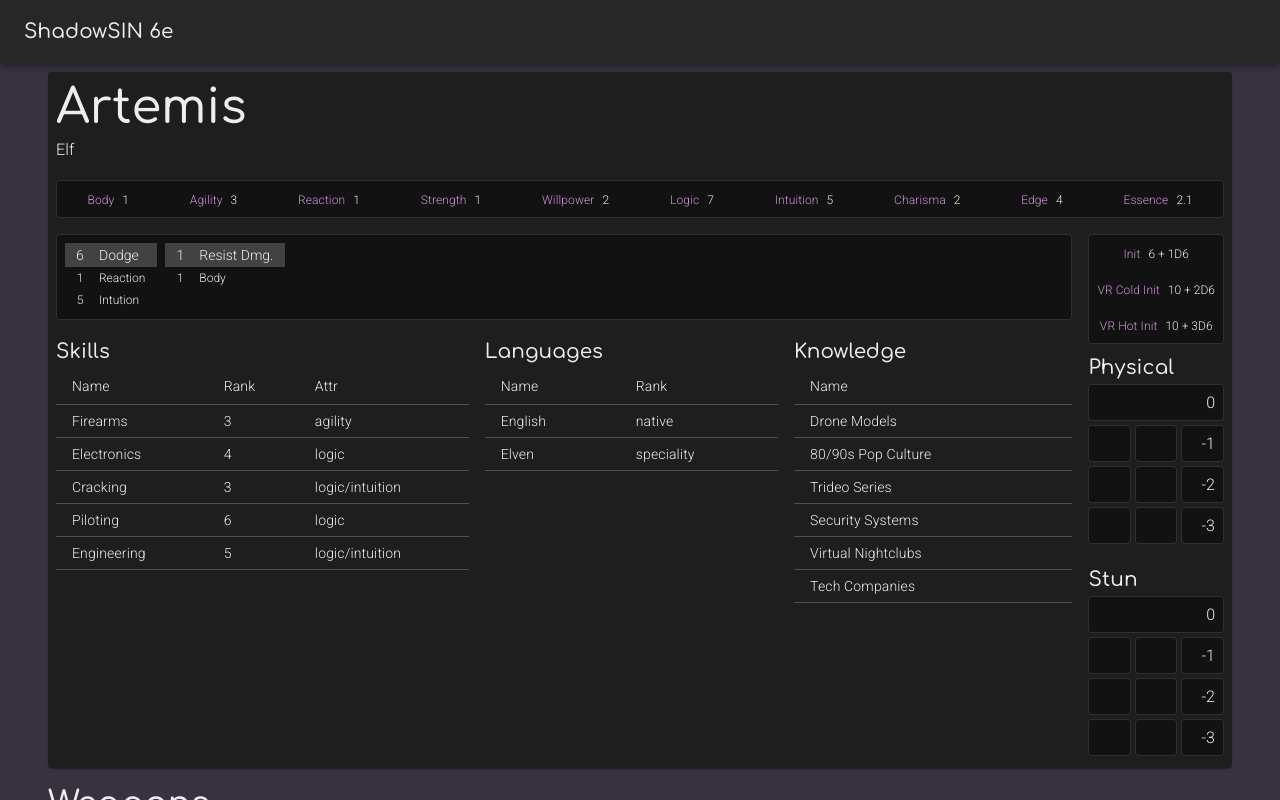
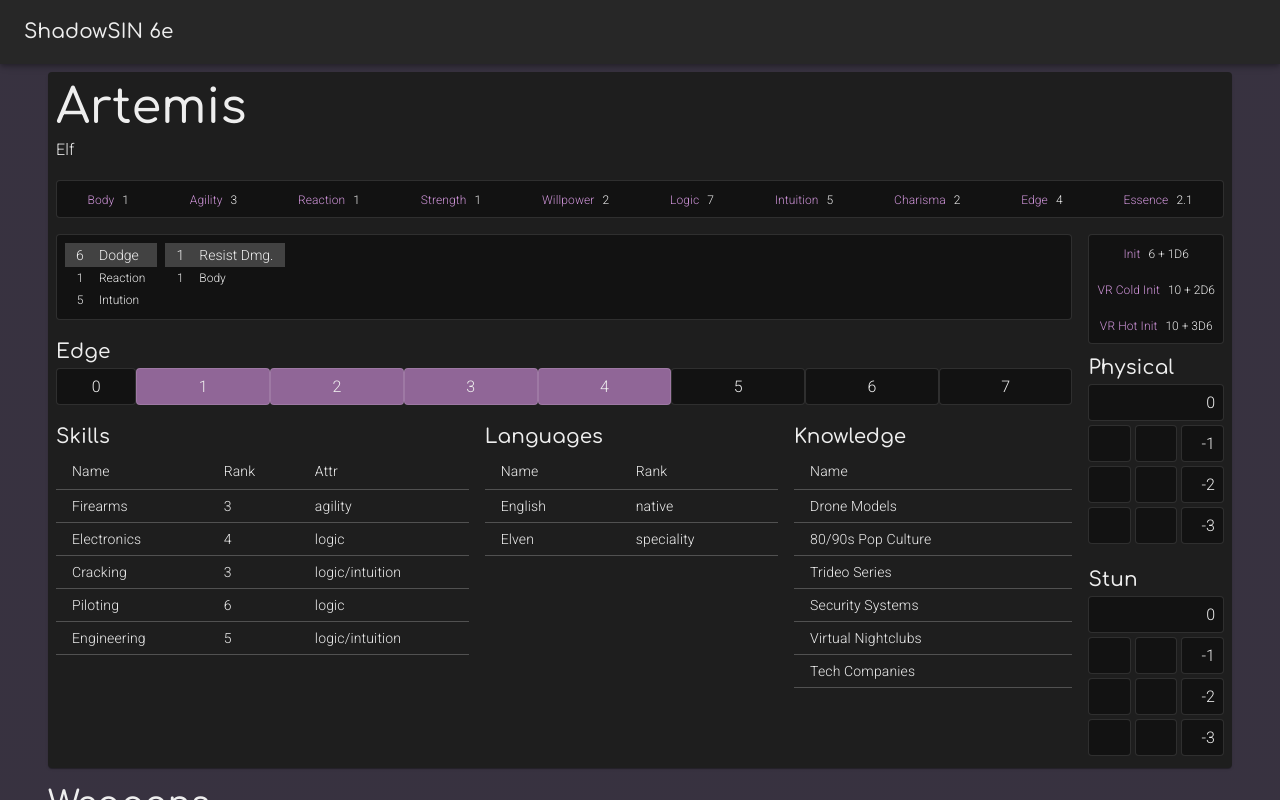
Before and after one commit to Zeragamba/ShadowSIN, a React (Create React App) app: page / in a window 1280 px wide. Built offline with nearby package versions, Linux system fonts and the light colour scheme.

Commit message:
add edge tracker

```diff
--- a/src/Character/CharacterInfo.tsx
+++ b/src/Character/CharacterInfo.tsx
@@ -1,9 +1,10 @@
-import { Paper, Typography } from '@material-ui/core'
+import { Paper, Typography, useMediaQuery, useTheme } from '@material-ui/core'
 import Box from '@material-ui/core/Box'
 import { FC } from 'react'
 
-import { DamageTrack } from '../DamageTrack/DamageTrack'
 import { useAttribute } from '../System/AttributeProvider'
+import { DamageTrack } from '../System/DamageTrack/DamageTrack'
+import { EdgeTracker } from '../System/Edge/EdgeTracker'
 import { CharacterColdVrInit, CharacterHotVrInit, InitiativeStat } from '../System/Initiative'
 import { ActiveSkillList } from '../System/Skill/ActiveSkillList'
 import { KnowledgeSkillList } from '../System/Skill/KnowledgeSkillList'
@@ -12,17 +13,21 @@ import { ActiveSkillData, KnowledgeSkillData, LanguageSkillData, SkillType } fro
 import { AttributeBlock } from '../UI/AttributeBlock'
 import { DicePools } from '../UI/DicePool'
 import { StatBlock } from '../UI/StatBlock'
-import { characterAttrNames, CharacterAttr } from './CharacterData'
+import { CharacterAttr, characterAttrNames } from './CharacterData'
 import { useCharacter } from './CharacterProvider'
 import { DodgePool, ResistDamagePool } from './DicePools'
 
 export const CharacterInfo: FC = () => {
+  const theme = useTheme()
+  const smScreen = useMediaQuery(theme.breakpoints.down('md'))
+
   const { character } = useCharacter()
 
   const body = useAttribute<number>(CharacterAttr.body, 0)
   const reaction = useAttribute<number>(CharacterAttr.reaction, 0)
   const intuition = useAttribute<number>(CharacterAttr.intuition, 0)
   const willpower = useAttribute<number>(CharacterAttr.willpower, 0)
+  const edge = useAttribute<number>(CharacterAttr.edge, 0)
 
   const physicalMax = Math.ceil(body / 2) + 8
   const stunMax = Math.ceil(willpower / 2) + 8
@@ -46,8 +51,9 @@ export const CharacterInfo: FC = () => {
         <Typography variant="subtitle1">{character.metaType}</Typography>
       </Box>
 
+
       <Box sx={{ padding: 1 }}>
-        <AttributeBlock attributes={character.attributes} names={characterAttrNames}/>
+        <AttributeBlock attributes={character.attributes} names={characterAttrNames} />
       </Box>
 
       <Box sx={{ display: 'flex', flexWrap: 'wrap' }}>
@@ -57,6 +63,10 @@ export const CharacterInfo: FC = () => {
               <DodgePool />
               <ResistDamagePool />
             </DicePools>
+          </Box>
+
+          <Box sx={{ padding: 1 }}>
+            <EdgeTracker current={edge} />
           </Box>
 
           <Box sx={{ display: 'flex', flexWrap: 'wrap' }}>
@@ -77,7 +87,7 @@ export const CharacterInfo: FC = () => {
           </Box>
         </Box>
 
-        <Box sx={{ display: 'flex', flexDirection: 'column' }}>
+        <Box sx={{ display: 'flex', flexDirection: smScreen ? 'row' : 'column' }}>
           <Box sx={{ padding: 1, paddingBottom: 0 }}>
             <StatBlock vertical>
               {/* NOTE: pg. 67 => 0changed by augments */}
@@ -87,14 +97,12 @@ export const CharacterInfo: FC = () => {
             </StatBlock>
           </Box>
 
-          <Box>
-            <Box sx={{ padding: 1 }}>
-              <DamageTrack current={0} max={physicalMax} label="Physical" />
-            </Box>
+          <Box sx={{ padding: 1 }}>
+            <DamageTrack current={0} max={physicalMax} label="Physical" />
+          </Box>
 
-            <Box sx={{ padding: 1 }}>
-              <DamageTrack current={0} max={stunMax} label="Stun" />
-            </Box>
+          <Box sx={{ padding: 1 }}>
+            <DamageTrack current={0} max={stunMax} label="Stun" />
           </Box>
         </Box>
       </Box>
--- a/src/Gear/Vehicles/VehicleInfo.tsx
+++ b/src/Gear/Vehicles/VehicleInfo.tsx
@@ -2,7 +2,7 @@ import { Paper, Typography } from '@material-ui/core'
 import Box from '@material-ui/core/Box'
 import { FC } from 'react'
 
-import { DamageTrack } from '../../DamageTrack/DamageTrack'
+import { DamageTrack } from '../../System/DamageTrack/DamageTrack'
 import { CharacterColdVrInit, CharacterHotVrInit, InitiativeStat } from '../../System/Initiative'
 import { AttributeBlock } from '../../UI/AttributeBlock'
 import { StatBlock } from '../../UI/StatBlock'
--- a/src/DamageTrack/DamageTrack.tsx
+++ b/src/System/DamageTrack/DamageTrack.tsx
@@ -1,9 +1,9 @@
 import { Typography } from '@material-ui/core'
 import Box from '@material-ui/core/Box'
-import Paper from '@material-ui/core/Paper'
 import { FC, useState } from 'react'
 
-import { noOp } from '../Helpers'
+import { noOp } from '../../Helpers'
+import { TrackCell } from '../../UI/TrackCell'
 
 import styles from './DamageTrack.module.scss'
 
@@ -31,8 +31,8 @@ export const DamageTrack: FC<DamageTrackProps> = ({
   return (
     <Box sx={{ maxWidth: 300 }}>
       <Typography variant={'h6'}>{label}</Typography>
-      <Box sx={{ paddingBottom: 0.5, textAlign: 'right'}}>
-        <TrackButton onClick={() => setCurValue(0)}>0</TrackButton>
+      <Box sx={{ paddingBottom: 0.5, textAlign: 'right' }}>
+        <TrackCell onClick={() => setCurValue(0)}>0</TrackCell>
       </Box>
       <Box className={styles.DamageTrack}>
         {new Array(max).fill(null).map((_, index) => (
@@ -40,37 +40,6 @@ export const DamageTrack: FC<DamageTrackProps> = ({
         ))}
       </Box>
     </Box>
-  )
-}
-
-interface TrackButtonProps {
-  onClick? (): void
-
-  filled?: boolean
-}
-
-const TrackButton: FC<TrackButtonProps> = ({
-  children,
-  onClick = noOp,
-  filled = false,
-}) => {
-  const [hovered, setHovered] = useState<boolean>(false)
-
-  let backgroundColor = 'default'
-  if (filled) backgroundColor = 'primary.dark'
-  if (hovered) backgroundColor = 'primary.light'
-
-  return (
-    <Paper
-      sx={{ padding: 1, userSelect: 'none', backgroundColor }}
-      onMouseEnter={() => setHovered(true)}
-      onMouseLeave={() => setHovered(false)}
-      onClick={() => {
-        setHovered(false)
-        onClick()
-      }}
-      variant={'outlined'}
-    >{children}</Paper>
   )
 }
 
@@ -89,10 +58,10 @@ const DamageCell: FC<DamageCellProps> = ({
   const penalty = Math.floor((value + 1) / 3)
 
   return (
-    <TrackButton onClick={() => toggleCell(value)} filled={filled}>
+    <TrackCell onClick={() => toggleCell(value)} filled={filled}>
       <Box sx={{ textAlign: 'right' }}>
         {value % 3 === 0 ? penalty * -1 : '\u00A0'}
       </Box>
-    </TrackButton>
+    </TrackCell>
   )
 }
--- /dev/null
+++ b/src/System/Edge/EdgeTracker.tsx
@@ -0,0 +1,41 @@
+import { Typography } from '@material-ui/core'
+import Box from '@material-ui/core/Box'
+import { FC, useState } from 'react'
+
+import { TrackCell } from '../../UI/TrackCell'
+
+interface EdgeTrackerProps {
+  current: number
+}
+
+export const EdgeTracker: FC<EdgeTrackerProps> = ({
+  current,
+}) => {
+  const [curValue, setCurValue] = useState<number>(current)
+
+  const onToggleCell = (value: number) => {
+    if (value === curValue) {
+      setCurValue(value - 1)
+    } else {
+      setCurValue(value)
+    }
+  }
+
+  return (
+    <Box>
+      <Typography variant={'h6'}>Edge</Typography>
+      <Box sx={{ display: 'flex', textAlign: 'center' }}>
+        <Box sx={{ flexGrow: 0.5 }}>
+          <TrackCell onClick={() => setCurValue(0)}>0</TrackCell>
+        </Box>
+        {new Array(7).fill(null).map((_, index) => (
+          <Box key={index} sx={{ flexGrow: 1 }}>
+            <TrackCell filled={index < curValue} onClick={() => onToggleCell(index + 1)}>
+              {index + 1}
+            </TrackCell>
+          </Box>
+        ))}
+      </Box>
+    </Box>
+  )
+}
--- /dev/null
+++ b/src/UI/TrackCell.tsx
@@ -0,0 +1,35 @@
+import Paper from '@material-ui/core/Paper'
+import { FC, useState } from 'react'
+
+import { noOp } from '../Helpers'
+
+interface TrackCellProps {
+  onClick? (): void
+
+  filled?: boolean
+}
+
+export const TrackCell: FC<TrackCellProps> = ({
+  children,
+  onClick = noOp,
+  filled = false,
+}) => {
+  const [hovered, setHovered] = useState<boolean>(false)
+
+  let backgroundColor = 'default'
+  if (filled) backgroundColor = 'primary.dark'
+  if (hovered) backgroundColor = 'primary.light'
+
+  return (
+    <Paper
+      sx={{ padding: 1, userSelect: 'none', backgroundColor }}
+      onMouseEnter={() => setHovered(true)}
+      onMouseLeave={() => setHovered(false)}
+      onClick={() => {
+        setHovered(false)
+        onClick()
+      }}
+      variant={'outlined'}
+    >{children}</Paper>
+  )
+}
```
Also changed, not shown: src/System/DamageTrack/DamageTrack.module.scss (renamed from src/DamageTrack/DamageTrack.module.scss).
